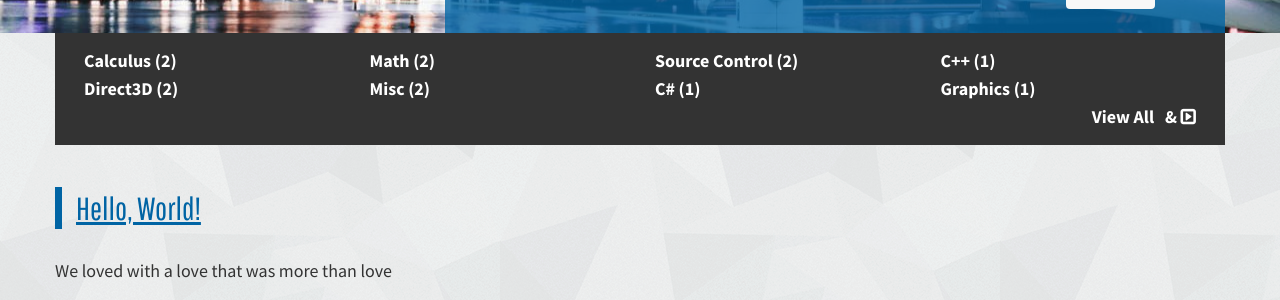
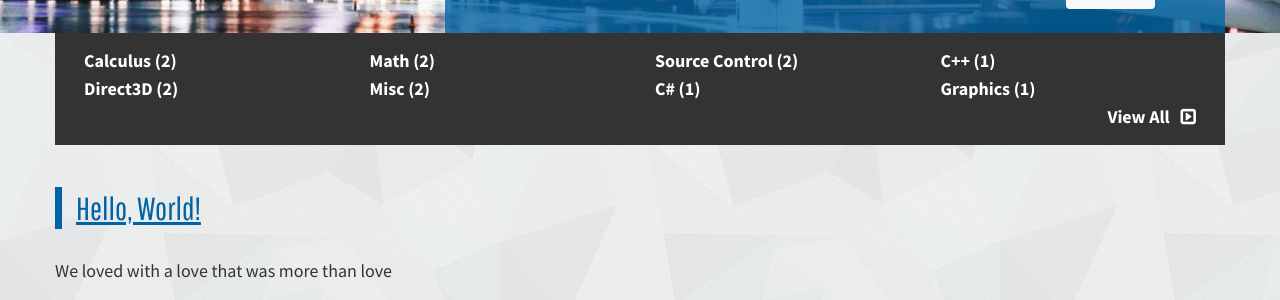
Before and after one commit to aarondgordon/aarondgordon.github.io, a Jekyll site: the page built from index.md, in a window 1280 px wide. Shown: the part 541-841 px from the top of the page. Built offline with Jekyll 4.4.1, drawn with Linux system fonts in a browser that asks for light colours; nearby versions of some CDN libraries; comment, search, counter and statistics services are not loaded.

Commit message:
Removed stray ampersand

```diff
--- a/_layouts/home.html
+++ b/_layouts/home.html
@@ -62,7 +62,7 @@
       </div>
       <div class="row">
         <div class="col-sm-12">
-          <a href="/tags/" class="all-tags">View All &nbsp; & <i class="fa fa-toggle-right"></i></i></a>
+          <a href="/tags/" class="all-tags">View All &nbsp; <i class="fa fa-toggle-right"></i></i></a>
         </div>
       </div>
     </div>
```
